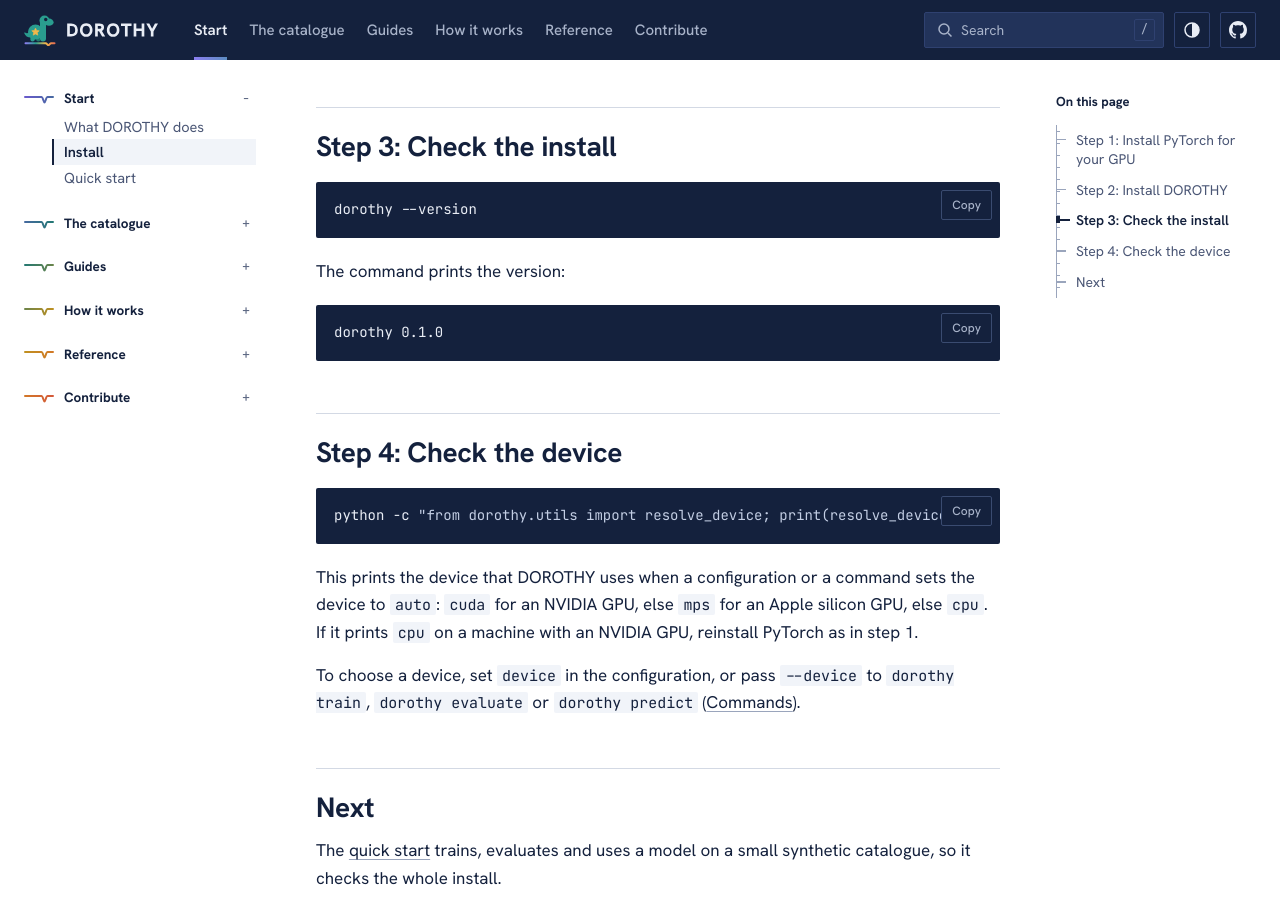
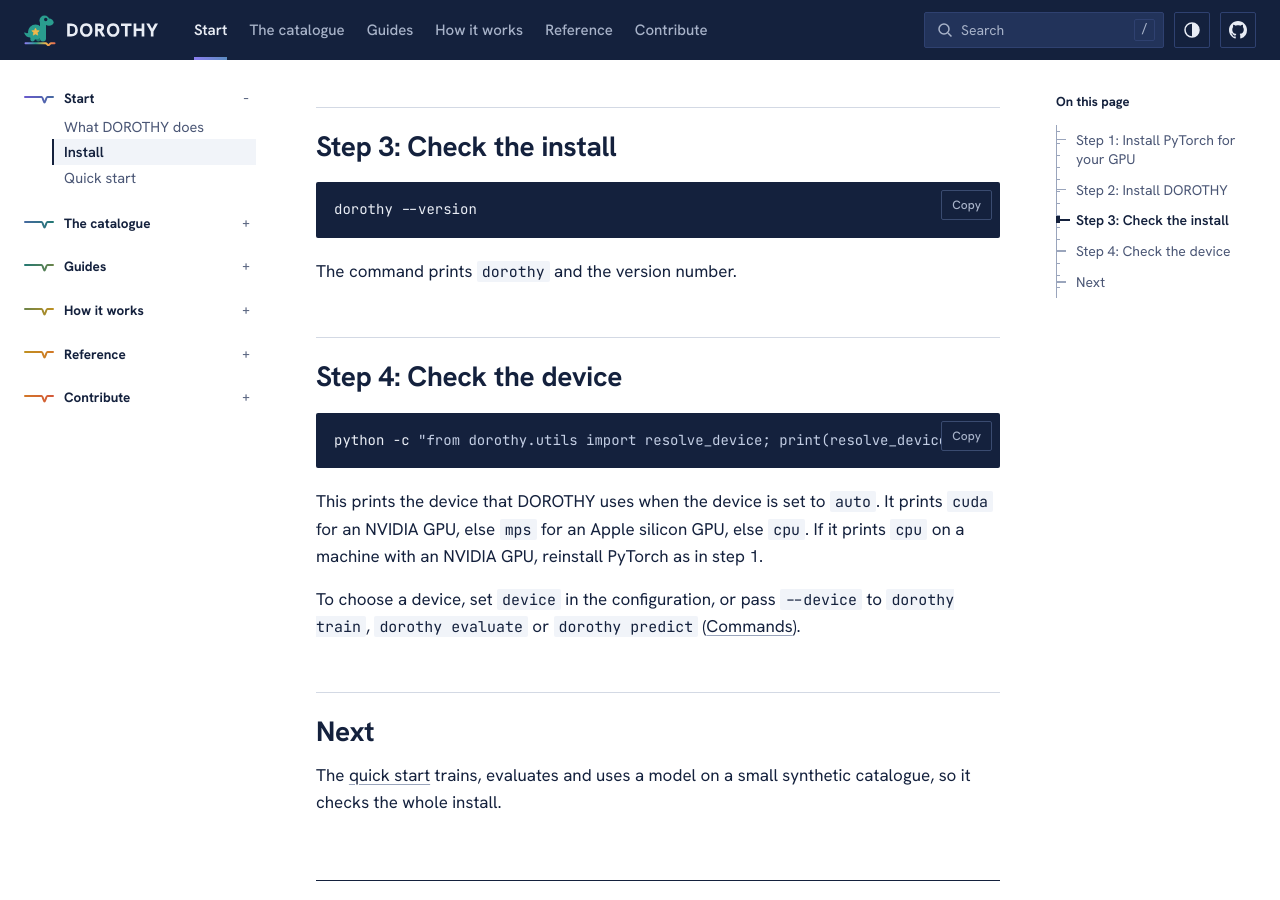
Before and after one commit to joshspeagle/dorothy, a Sphinx documentation site: the page built from docs/start/install.md, in a window 1280 px wide and 900 px high, scrolled down 721 px. Built offline with Sphinx 7.4.7, drawn with Linux system fonts in a browser that asks for light colours.

Commit message:
Fix the Start pages after review
Co-Authored-By: Claude Opus 5.5 <noreply@anthropic.com>
Claude-Session: https://claude.ai/code/session_013VGjdTeX51F1FvNNYuK4tc

````diff
--- a/docs/start/install.md
+++ b/docs/start/install.md
@@ -28,11 +28,7 @@ the test and lint tools, run `pip install -e ".[dev]"` instead.
 dorothy --version
 ```
 
-The command prints the version:
-
-```
-dorothy 0.1.0
-```
+The command prints `dorothy` and the version number.
 
 ## Step 4: Check the device
 
@@ -40,10 +36,10 @@ dorothy 0.1.0
 python -c "from dorothy.utils import resolve_device; print(resolve_device())"
 ```
 
-This prints the device that DOROTHY uses when a configuration or a command
-sets the device to `auto`: `cuda` for an NVIDIA GPU, else `mps` for an Apple
-silicon GPU, else `cpu`. If it prints `cpu` on a machine with an NVIDIA GPU,
-reinstall PyTorch as in step 1.
+This prints the device that DOROTHY uses when the device is set to `auto`.
+It prints `cuda` for an NVIDIA GPU, else `mps` for an Apple silicon GPU, else
+`cpu`. If it prints `cpu` on a machine with an NVIDIA GPU, reinstall PyTorch
+as in step 1.
 
 To choose a device, set `device` in the configuration, or pass `--device` to
 `dorothy train`, `dorothy evaluate` or `dorothy predict`
````
Also changed, not shown: CHANGELOG.md (+3 -0 lines), CLAUDE.md (+1 -1 lines), README.md (+1 -1 lines), docs/index.md (+4 -8 lines), docs/start/quickstart.md (+4 -3 lines), docs/start/what-it-does.md (+6 -7 lines), 1 other file.
